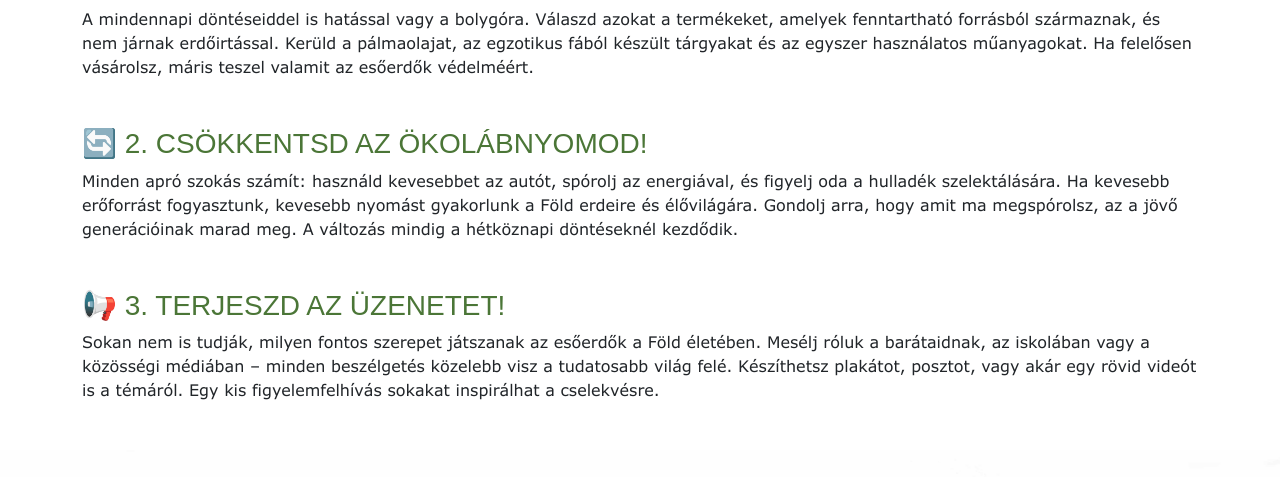
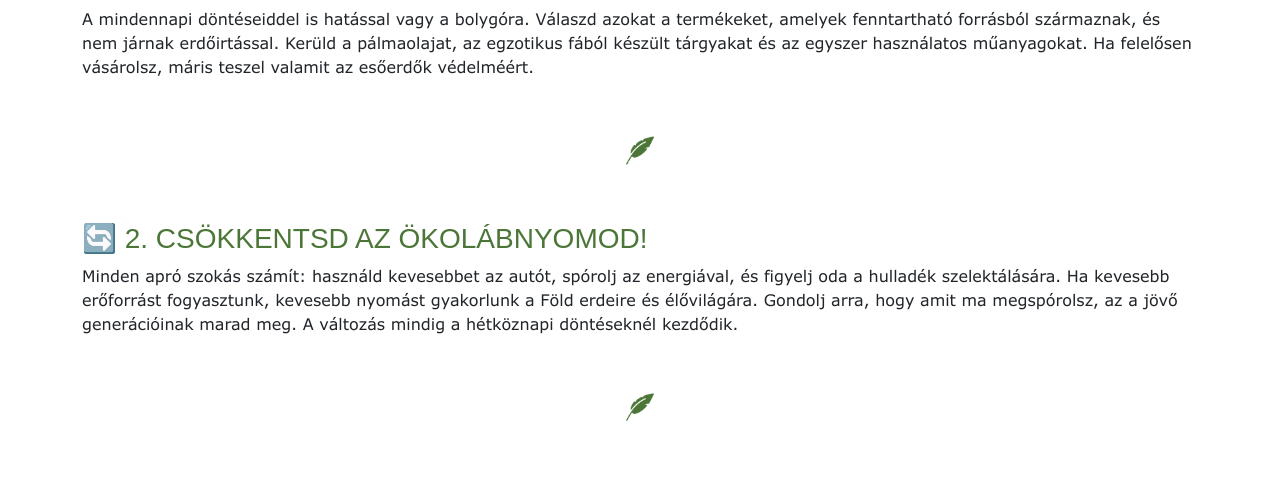
Before and after one commit to DornyiAdam244/Rainforest-Project, a Vue app: page /#/ in a window 1280 px wide. Shown: the part 1802-2279 px from the top of the page. Built offline with nearby package versions, Linux system fonts and the light colour scheme.

Commit message:
Cta divider

```diff
--- a/src/pages/Home.vue
+++ b/src/pages/Home.vue
@@ -116,10 +116,12 @@
         <h3>🌱 1. Vásárolj tudatosan!</h3>
         <p>A mindennapi döntéseiddel is hatással vagy a bolygóra. Válaszd azokat a termékeket, amelyek fenntartható forrásból származnak, és nem járnak erdőirtással. Kerüld a pálmaolajat, az egzotikus fából készült tárgyakat és az egyszer használatos műanyagokat. Ha felelősen vásárolsz, máris teszel valamit az esőerdők védelméért.</p>
       </div>
+      <div class="text-center"><img class="cta-divider" src="../assets/leaf.png" alt=""></div>
       <div class="my-5">
         <h3>🔄 2. Csökkentsd az ökolábnyomod!</h3>
         <p>Minden apró szokás számít: használd kevesebbet az autót, spórolj az energiával, és figyelj oda a hulladék szelektálására. Ha kevesebb erőforrást fogyasztunk, kevesebb nyomást gyakorlunk a Föld erdeire és élővilágára. Gondolj arra, hogy amit ma megspórolsz, az a jövő generációinak marad meg. A változás mindig a hétköznapi döntéseknél kezdődik.</p>
       </div>
+      <div class="text-center"><img class="cta-divider" src="../assets/leaf.png" alt=""></div>
       <div class="my-5">
         <h3>📢 3. Terjeszd az üzenetet!</h3>
         <p>Sokan nem is tudják, milyen fontos szerepet játszanak az esőerdők a Föld életében. Mesélj róluk a barátaidnak, az iskolában vagy a közösségi médiában – minden beszélgetés közelebb visz a tudatosabb világ felé. Készíthetsz plakátot, posztot, vagy akár egy rövid videót is a témáról. Egy kis figyelemfelhívás sokakat inspirálhat a cselekvésre.</p>
@@ -201,4 +203,8 @@ h2 {
 .reason img {
     border-radius: 12px;
 }
+
+.cta-divider {
+  max-width: 50px;
+}
 </style>
```
